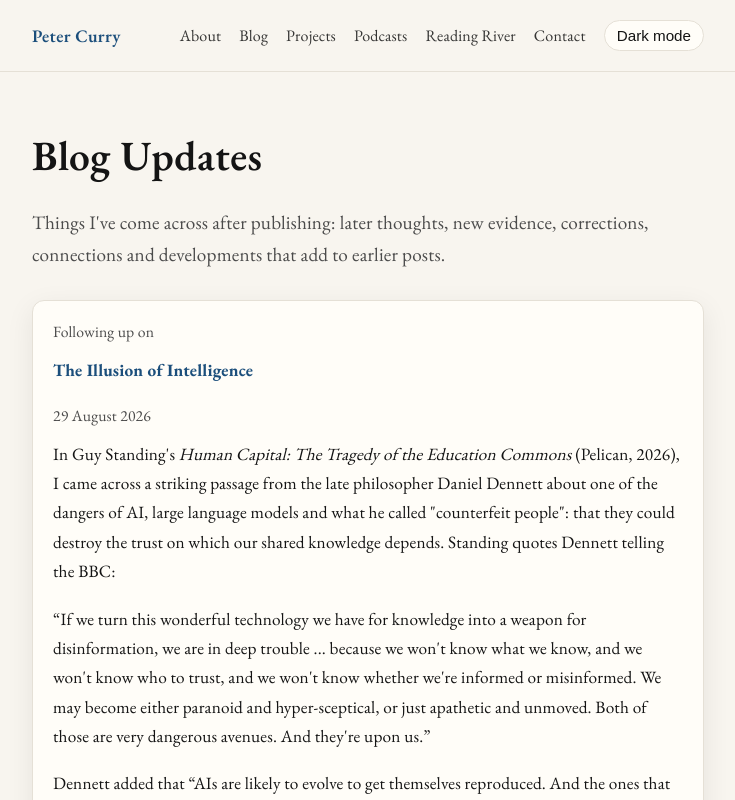
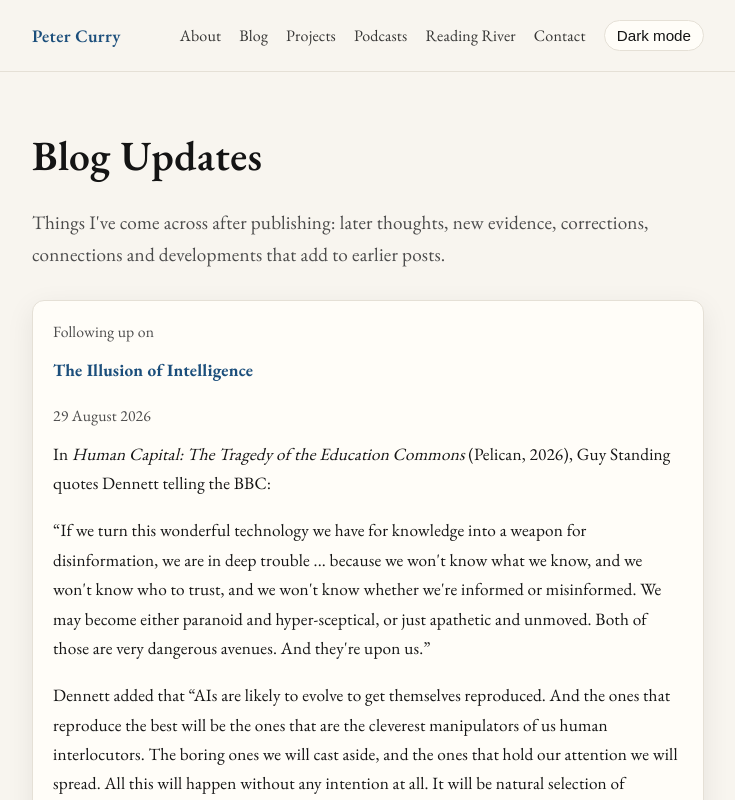
Before and after one commit to peachymomotaro/mywebsite, a Next.js app: page /blog-updates in a window 1280 px wide. Shown: the top 800 px of the page, without its empty margins (272-1007 px from the left). Built offline with nearby package versions, Linux system fonts and the light colour scheme.

Commit message:
Use exact Dennett blog update wording

```diff
--- a/data/blogUpdates.js
+++ b/data/blogUpdates.js
@@ -6,11 +6,11 @@ export const blogUpdates = [
     updates: [
       {
         date: "2026-08-29",
-        note: `In Guy Standing's *Human Capital: The Tragedy of the Education Commons* (Pelican, 2026), I came across a striking passage from the late philosopher Daniel Dennett about one of the dangers of AI, large language models and what he called "counterfeit people": that they could destroy the trust on which our shared knowledge depends. Standing quotes Dennett telling the BBC:
+        note: `In *Human Capital: The Tragedy of the Education Commons* (Pelican, 2026), Guy Standing quotes Dennett telling the BBC:
 
 “If we turn this wonderful technology we have for knowledge into a weapon for disinformation, we are in deep trouble ... because we won't know what we know, and we won't know who to trust, and we won't know whether we're informed or misinformed. We may become either paranoid and hyper-sceptical, or just apathetic and unmoved. Both of those are very dangerous avenues. And they're upon us.”
 
-Dennett added that “AIs are likely to evolve to get themselves reproduced. And the ones that reproduce the best will be the ones that are the cleverest manipulators of us human interlocutors. The boring ones we will cast aside, and the ones that hold our attention we will spread. All this will happen without any intention at all. It will be natural selection of software.”`,
+Dennett added that “AIs are likely to evolve to get themselves reproduced. And the ones that reproduce the best will be the ones that are the cleverest manipulators of us human interlocutors. The boring ones we will cast aside, and the ones that hold our attention we will spread. All this will happen without any intention at all. It will be natural selection of software."`,
         sourceUrl: "https://books.google.com/books/about/Human_Capital.html?id=oc81EQAAQBAJ",
         sourceTitle: "Guy Standing, Human Capital: The Tragedy of the Education Commons (2026)"
       }
```
